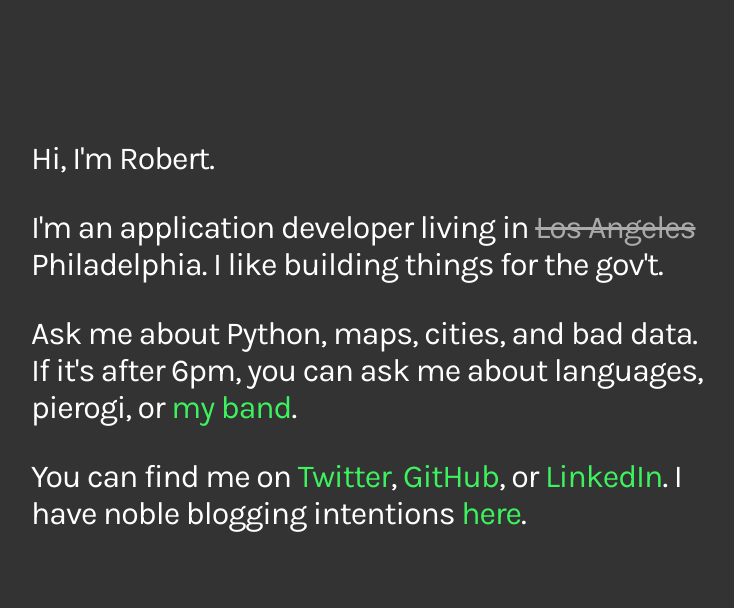
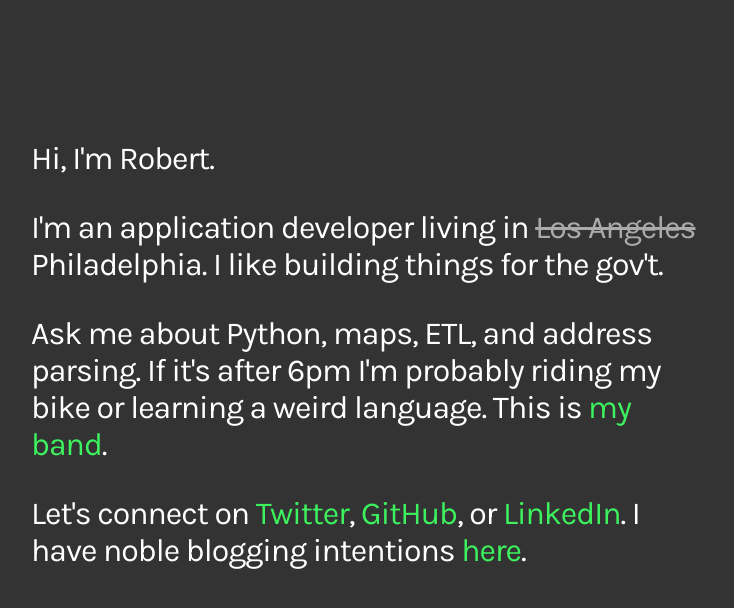
Before and after one commit to bamaswade/rbrtmrtn.github.io, a plain HTML site: page index.html in a window 1280 px wide. Shown: the whole page, without its empty margins (269-1003 px from the left). Drawn offline with Linux system fonts and the light colour scheme.

Commit message:
Tweak tweak

```diff
--- a/index.html
+++ b/index.html
@@ -16,11 +16,11 @@
       <span class="strike">Los Angeles</span> Philadelphia. I like building
       things for the gov't.</p>
 
-      <p>Ask me about Python, maps, cities, and bad data. If it's after 6pm,
-      you can ask me about languages, pierogi, or
+      <p>Ask me about Python, maps, ETL, and address parsing. If it's after
+      6pm I'm probably riding my bike or learning a weird language. This is
       <a href="https://soundcloud.com/dare-la/">my band</a>.</p>
 
-      <p>You can find me on <a href="//twitter.com/rbrt_mrtn">Twitter</a>,
+      <p>Let's connect on <a href="//twitter.com/rbrt_mrtn">Twitter</a>,
       <a href="//github.com/rbrtmrtn">GitHub</a>, or <a href="//linkedin.com/in/rbrtmrtn">LinkedIn</a>. I have noble
       blogging intentions <a href="//blog.rmart.in">here</a>.</p>
     </div>
```
